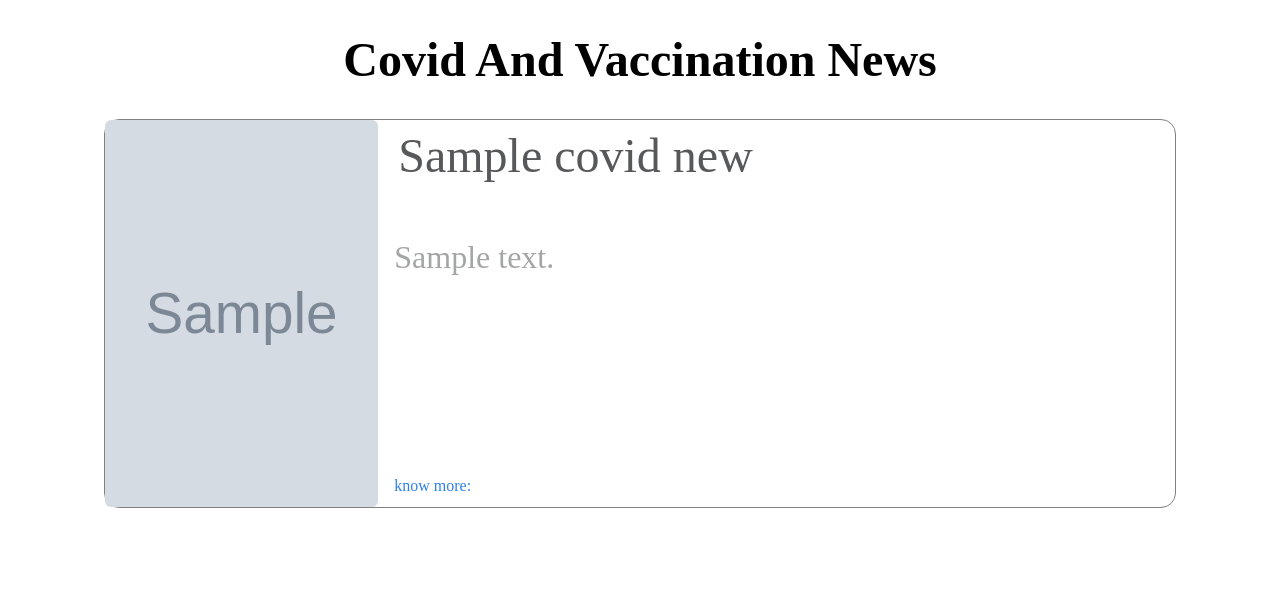
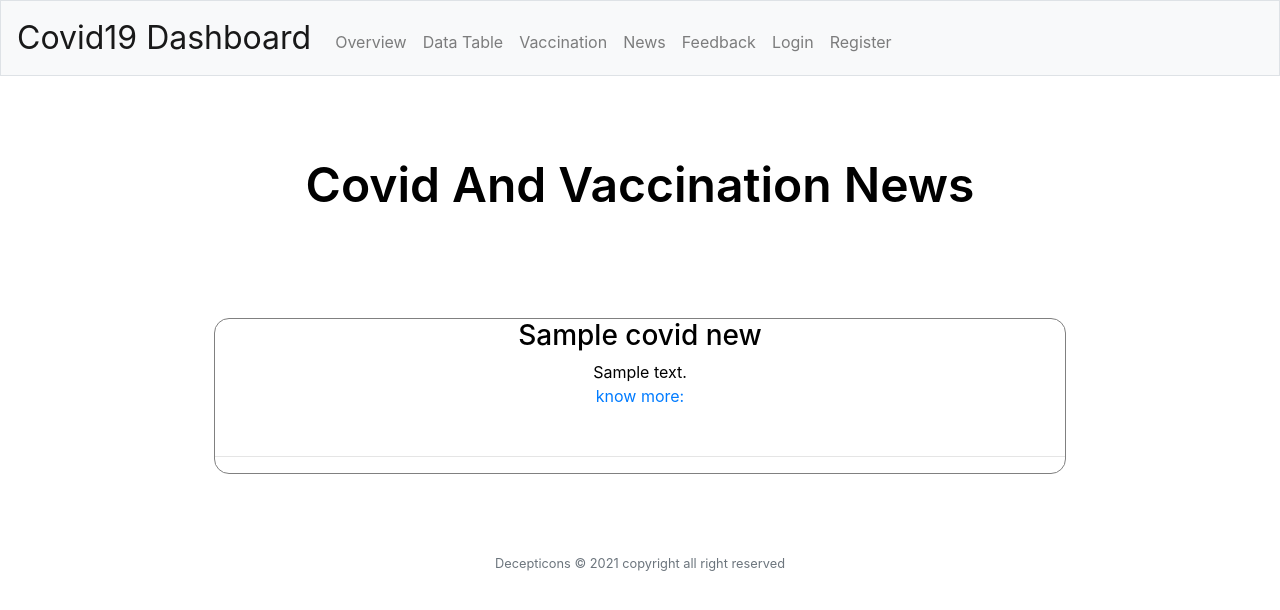
Before and after one commit to anniezhou19/covid19_data, a Flask app: template templates/news.html in a window 1280 px wide. Shown: the top 610 px of the page. Run offline with Flask 2, Linux system fonts and the light colour scheme; the template is opened without the code that fills it: most values are stand-ins (such as "Sample title", 1, 10 or a date in 2020); grey boxes marked "Sample" are stand-in pictures; parts of the project's set-up code (start-up, migrations or seed data) failed here and were passed over; some libraries are stand-ins or nearby versions.

Commit message:
added config.py

```diff
--- a/application.py
+++ b/application.py
@@ -12,12 +12,13 @@ import datetime
 from werkzeug.exceptions import default_exceptions, HTTPException, InternalServerError
 from werkzeug.security import check_password_hash, generate_password_hash
 import operator
-from helper import apology, login_required
+from helper import apology
 from cs50 import SQL
+import config
 
 
 #parameters realted to apis
-API_KEY="b6f642c5ac2a40a5b3483ab45738aeaf"
+
 base_url="https://newsapi.org/v2/everything"
 
 #for fedding date_time in sql db
@@ -93,7 +94,7 @@ def news():
 
     #APi for covid  and vaccination news
 
-    url_news= f"{base_url}?qInTitle=+vaccination%20AND%20+coronavirus&from={end_day}&to={start_day}&sortBy=popularity,relevancy&apiKey={API_KEY}&language=en&pageSize=12"
+    url_news= f"{base_url}?qInTitle=+vaccination%20AND%20+coronavirus&from={end_day}&to={start_day}&sortBy=popularity,relevancy&apiKey={config.api_key}&language=en&pageSize=12"
     #calling api to get response and converting into json format
     response_news_covid=request("GET",url_news)
     data=response_news_covid.json()
@@ -197,9 +198,8 @@ def feedback():
 
     #queying db for all prevoius feedbacks
     feedback_all=db.execute("SELECT feedback,date_time,username,rating FROM feedback ")
-    print(feedback_all)
     #sorting them on the basis of date and time
-    feedback_all.sort(key=operator.itemgetter("date_time"))
+    feedback_all.sort(key=operator.itemgetter("date_time"), reverse = True)
 
     #if users posts feedback
     if http_request.method=="POST":
--- a/static/styles.css
+++ b/static/styles.css
@@ -60,6 +60,7 @@ main img {
     /* Position the search icon */
     background-repeat: no-repeat;
     /* Do not repeat the icon image */
+    border: 2px, solid;
     width: 30%;
     /* Full-width */
     font-size: 20px;
@@ -75,61 +76,31 @@ p {
 #myTable {
     border-collapse: collapse;
     /* Collapse borders */
-    border: 1px solid #ddd;
-    /* Add a grey border */
     font-size: 18px;
     /* Increase font-size */
 }
 
 #myTable th,
 #myTable td {
-    text-align: left;
+    text-align: center;
     /* Left-align text */
-    padding: 10px;
-    /* Add padding */
-    border: 1px solid #ddd;
-}
-
-
-/* --------------------------------------------NEWS PAGE CSS_--------------------------------*/
-
-.news {
-    font-family: "Poppins" sans-serif;
-    border: 0px;
-    padding: 0px;
-    box-sizing: border-box;
-}
-
-.news_header {
-    color: #b7b8b9;
-}
-
-.news_title {
-    font-size: medium;
-}
-
-.news_description {
-    color: #a7a8a9;
-    text-align: left;
+    border: 1px sold;
 }
 
 
 /* ------------------------------------FEEDBACL CSS--------------------------------*/
 
-.radio.inline {
-    margin: 0px 40px 20px 0px;
+.radio-inline {
+    margin-left: 20px;
     cursor: pointer;
+    margin-left: 20px;
 }
 
 #message {
     outline: none;
-    border: none;
+    border: 1px solid;
     padding: 10px 0px 0px 15px;
     font-size: 18px;
     color: #000;
     border-radius: 5px;
 }
-
-.radio-inline {
-    margin-left: 20px;
-}
--- a/templates/data_table.html
+++ b/templates/data_table.html
@@ -7,7 +7,7 @@
 {% block main %}
     <h1>Coronavirus (COVID-19) Dashboard</h1>
     <h2>Situation by Country</h2>
-    <hr></hr>
+    <p></p>
     <div>
         <input type="text" id="myInput" onkeyup="function()" placeholder="Search for Country">
     </div>
--- a/templates/feedback.html
+++ b/templates/feedback.html
@@ -22,7 +22,7 @@
         <form>
             <div>
                 <h3>Your Message*</h3>
-                <textarea id="message" required="" placeholder="Write your message here" rows="2" cols="50" name="feedback"></textarea>
+                <textarea id="message" required="" placeholder="Write your message here" rows="5" cols="50" name="feedback"></textarea>
             </div>
             <div>
                 <button class="btn btn-primary" style="width: 20%; position: center;" type="submit" {% if session.user_id %} "" {% else %} disabled {% endif %}>Post</button>
--- a/templates/layout.html
+++ b/templates/layout.html
@@ -11,6 +11,7 @@
     <link rel="stylesheet" href="https://cdn.jsdelivr.net/npm/bootstrap@4.5.3/dist/css/bootstrap.min.css" integrity="sha384-TX8t27EcRE3e/ihU7zmQxVncDAy5uIKz4rEkgIXeMed4M0jlfIDPvg6uqKI2xXr2" crossorigin="anonymous">
 
     <link href="/static/styles.css" rel="stylesheet">
+    <link href="/static/news_style.css" rel="stylesheet">
 
 
     <!-- http://getbootstrap.com/docs/4.5/ -->
@@ -56,6 +57,17 @@
         </div>
     </nav>
 
+    <! -- google translator -->
+    <div id="google_translate_element" style="text-align:right;"></div>
+
+    <script type="text/javascript">
+    function googleTranslateElementInit() {
+      new google.translate.TranslateElement({pageLanguage: 'en'}, 'google_translate_element');
+    }
+    </script>
+
+    <script type="text/javascript" src="//translate.google.com/translate_a/element.js?cb=googleTranslateElementInit"></script>
+
     {% if get_flashed_messages() %}
     <header>
         <div class="alert alert-primary border text-center" role="alert">
--- a/templates/news.html
+++ b/templates/news.html
@@ -1,29 +1,21 @@
-<!DOCTYPE html>
-<html lang="en">
+{% extends "layout.html" %}
 
-<head>
-    <meta name="viewport" content="initial-scale=1 , width= device-width">
-    <link href="/static/news_style.css" rel="stylesheet">
-    <title>news</title>
-</head>
+{% block title %}
+    NEWS
+{% endblock %}
 
-<body>
-    <div class="news">
-        <h1 class="news_header">Covid And Vaccination News</h1>
+{% block main %}
+<div class="news">
+    <h1 class="news_header">Covid And Vaccination News</h1>
+    <p></p>
+    <div class="news_data">
         {% for covid_news in news_data_covid %}
-        <div class="news_data bd-grid">
-
-            <img src="{{covid_news.urlToImage}}" alt="covid image" class="img-news">
-            <div class="news_content">
-                <h3 class="news_title">{{covid_news.title}}</h3>
-                <p class="news_description">{{covid_news.description}}</p>
-                <a class="news_link" href={{covid_news.url}}>know more:</a> {% endfor %}
-            </div>
-
-
-        </div>
-
+        <h3 class="news_title">{{covid_news.title}}</h3>
+        <p class="news_description">{{covid_news.description}}<br>
+        <a class="news_link" href={{covid_news.url}}>know more:</a>
+        </p>
+        {% endfor %}
+        <hr>
     </div>
-</body>
-
-</html>
+</div>
+{% endblock %}
--- a/templates/vaccination.html
+++ b/templates/vaccination.html
@@ -5,7 +5,7 @@
 {% endblock %}
 
 {% block main %}
-    <h2>Coronavirus (COVID-19) Vaccinations</h2>
+    <h1>Coronavirus (COVID-19) Vaccinations</h1>
     <p></p>
     <div>
         <iframe src="https://ourworldindata.org/explorers/coronavirus-data-explorer?zoomToSelection=true&time=2020-03-01..latest&pickerSort=desc&pickerMetric=total_vaccinations_per_hundred&Metric=Vaccine+doses&Interval=Cumulative&Relative+to+Population=true&Align+outbreaks=false&country=USA~GBR~ISR~DEU~ARE~ARG~FRA&hideControls=true" loading="lazy" style="width: 100%; height: 600px; border: 0px none;"></iframe>
```
Also changed, not shown: README.md (added), details.db, static/data.js (line endings or trailing spaces), 1 other file.
